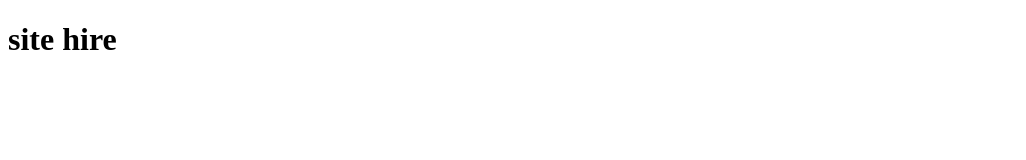
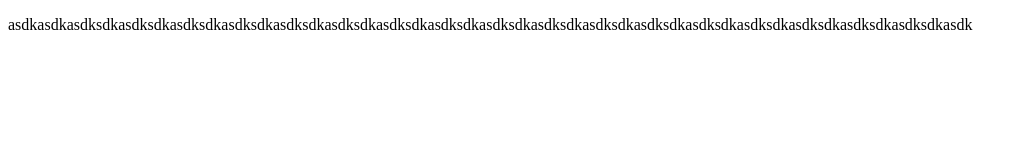
Before and after one commit to dvozh/weargr, a plain HTML site: page index.html in a window 1280 px wide. Shown: the whole page, without its empty margins (0-1026 px from the left). Drawn offline with Linux system fonts and the light colour scheme.

Commit message:
third commit

```diff
--- a/index.html
+++ b/index.html
@@ -6,6 +6,6 @@
 	<link rel="stylesheet" href="css/style.css"
 </head>
 <body>
-	<h1>site hire</h1>
+	 <p>asdkasdkasdksdkasdksdkasdksdkasdksdkasdksdkasdksdkasdksdkasdksdkasdksdkasdksdkasdksdkasdksdkasdksdkasdksdkasdksdkasdksdkasdksdkasdk</p>
 </body>
 </html>
```
